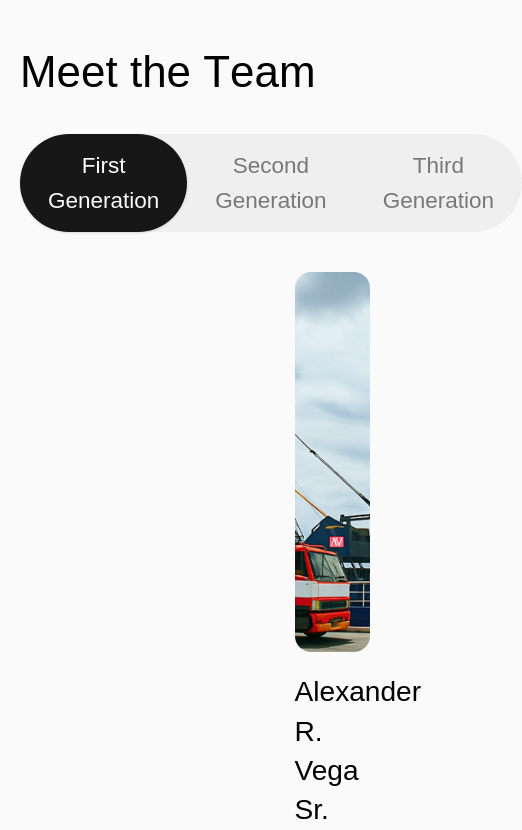
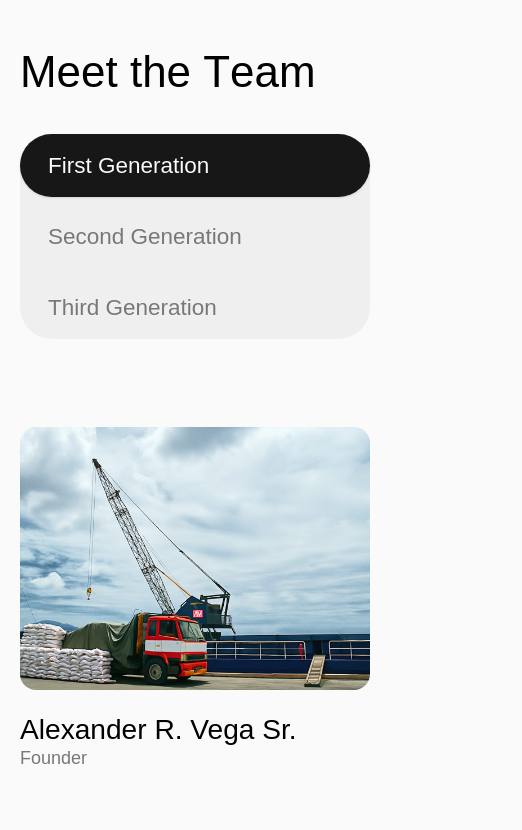
Before and after one commit to leigharriane/AVEGA-Website, a Next.js app: page /about in a window 390 px wide. Shown: the part 4140-4970 px from the top of the page, 522 px wide, since content can reach past the window. Built offline with nearby package versions, Linux system fonts and the light colour scheme; a web font is replaced by a local one.

Commit message:
About team updates

```diff
--- a/src/components/about/Team.tsx
+++ b/src/components/about/Team.tsx
@@ -172,7 +172,7 @@ const Team = () => {
           }, delay);
         } else {
           window.scrollTo({
-            top: document.body.scrollHeight,
+            top: window.scrollY + 400,
             behavior: "smooth",
           });
           isScrollingRef.current = false;
@@ -267,12 +267,17 @@ const Team = () => {
   return (
     <div ref={containerRef} className="flex flex-col gap-10">
       <div className="flex">
-        <div className="inline-flex bg-lightestGray rounded-full">
+        <div
+          className="inline-flex bg-lightestGray rounded-lg md:rounded-full
+                  flex-col w-full space-y-2 sm:flex-row sm:space-y-0 sm:w-auto"
+        >
           {steps.map((step, index) => (
             <button
               key={step.id}
               onClick={() => handleStepClick(index)}
-              className={`py-[14px] px-[28px] rounded-full font-medium transition-all duration-300 text-lg ${
+              className={`py-[14px] px-[28px] rounded-full font-medium transition-all duration-300 text-lg
+                    w-full text-left sm:w-auto sm:text-center
+                    ${
                       currentStep === index
                         ? "bg-black text-white shadow"
                         : "text-lightGray hover:bg-lightestGray"
@@ -285,7 +290,10 @@ const Team = () => {
       </div>
 
       <div>
-        <div ref={contentRef} className="grid grid-cols-4 gap-4 w-full">
+        <div
+          ref={contentRef}
+          className="grid grid-cols-1 sm:grid-cols-2 md:grid-cols-3 lg:grid-cols-4 gap-4 w-full"
+        >
           {steps[currentStep].images.length < 4 &&
             Array.from({ length: 4 - steps[currentStep].images.length }).map(
               (_, i) => <div key={`empty-${i}`} />
@@ -293,13 +301,14 @@ const Team = () => {
 
           {steps[currentStep].images.map((item, e) => (
             <div key={e} className="w-full flex flex-col gap-5">
+              <div className="w-full aspect-[4/3] relative">
                 <Image
                   src={item.photo}
                   alt={steps[currentStep].title}
-                width={1080}
-                height={1080}
-                className="w-full h-[380px] object-cover rounded-md"
+                  fill
+                  className="object-cover rounded-md"
                 />
+              </div>
               <div className="flex flex-col">
                 <span className="font-medium text-xl">{item.name}</span>
                 <span className="font-medium text-base text-lightGray leading-[100%]">
```
Lines whose indentation alone changed are shown as unchanged.
